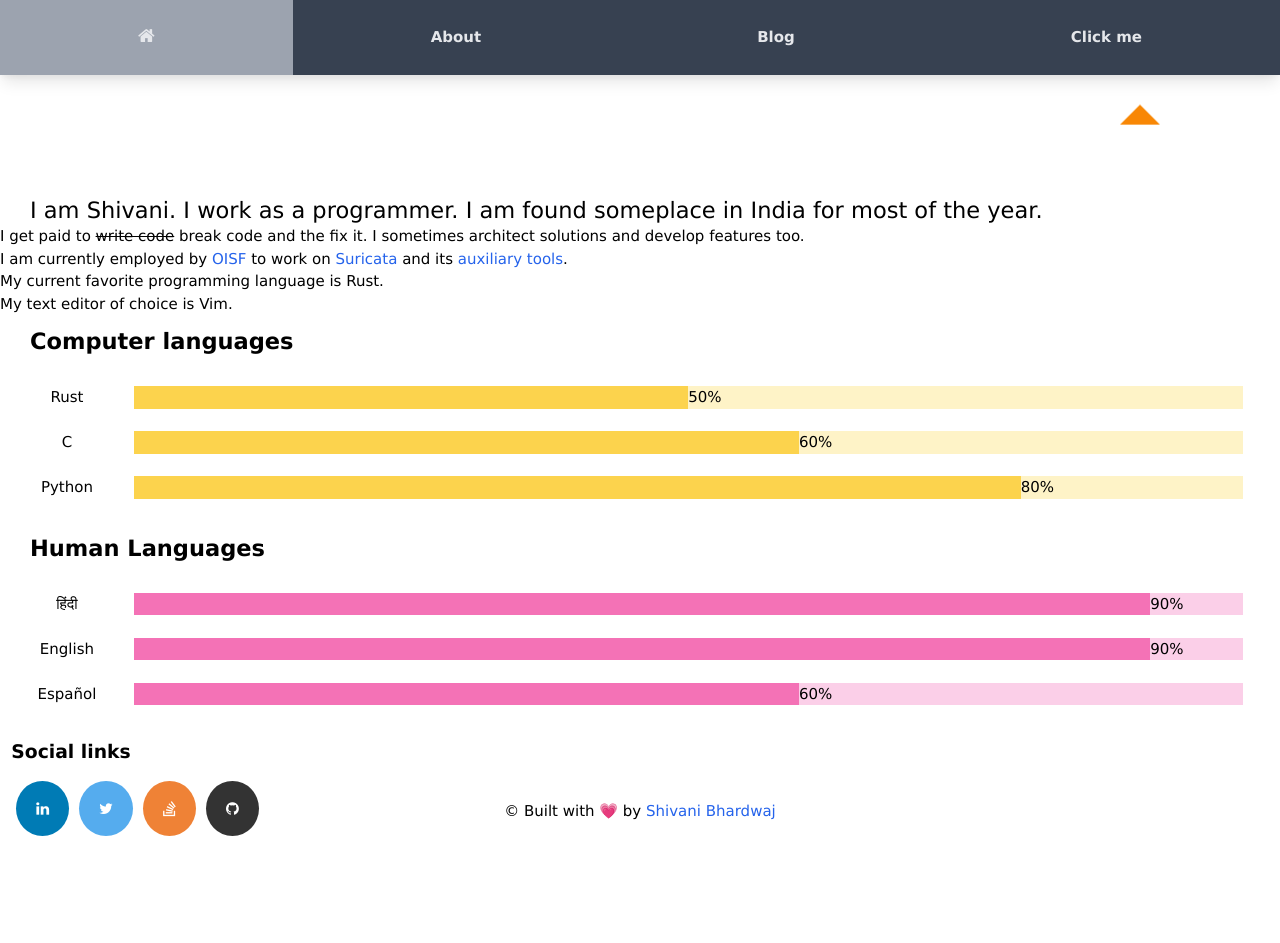
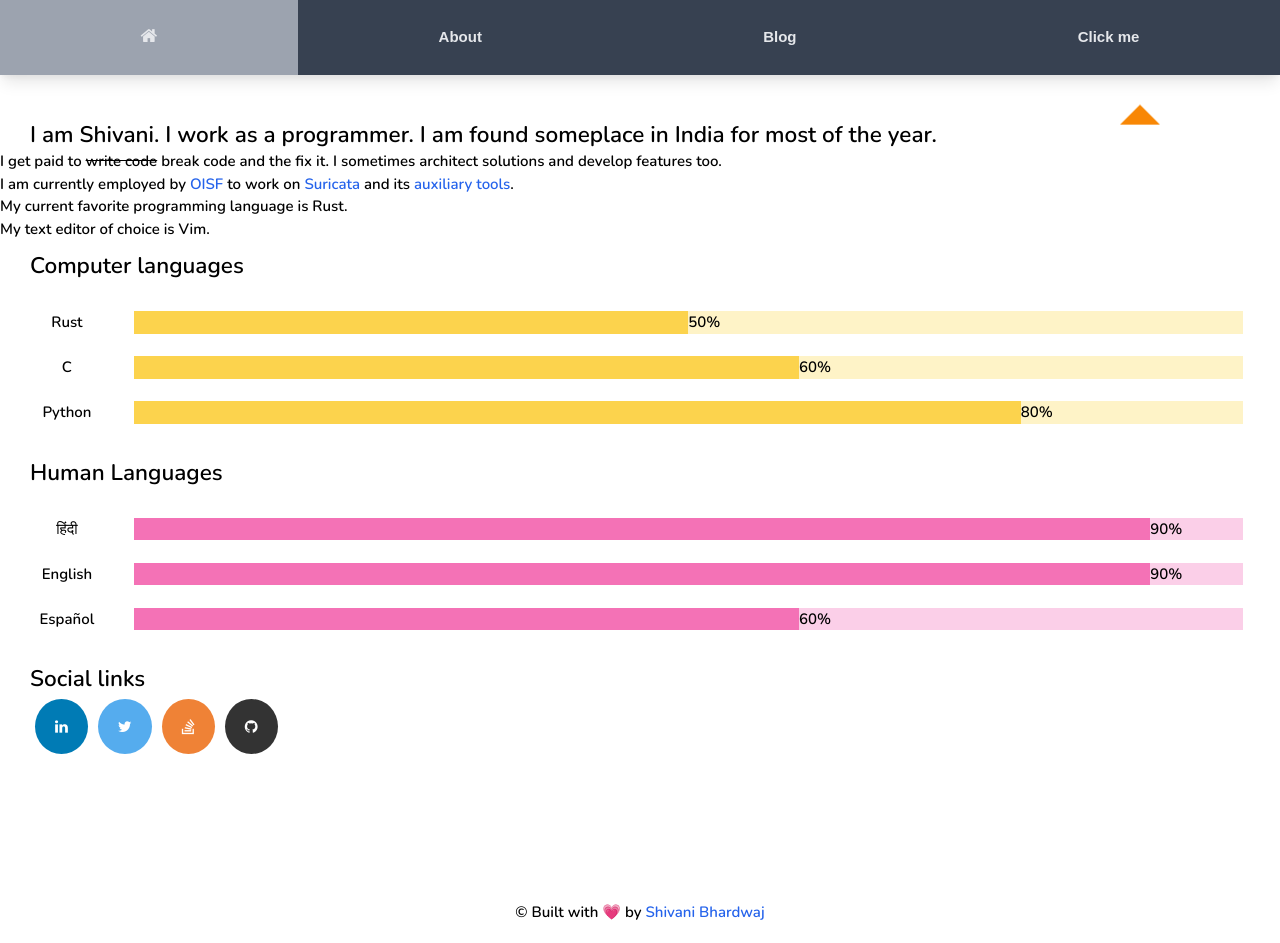
Before and after one commit to inashivb/website, a Nuxt app: page /about in a window 1280 px wide. Before the commit the page ends 841 px from the top, so only its background shows below. Built offline with nearby package versions, Linux system fonts and the light colour scheme.

Commit message:
fix for footer except index

```diff
--- a/components/Footer.vue
+++ b/components/Footer.vue
@@ -1,6 +1,6 @@
 <template>
     <footer>
-        <div class="w-full absolute bottom-5 text-center">
+        <div class="flex-rev-col w-full absolute bottom-5 text-center">
             <p class="none">&copy; Built with &#128151; by <a class="text-blue-600" href="https://about.me/shivanibhardwaj">Shivani Bhardwaj</a></p>
         </div>
     </footer>
--- a/components/Header.vue
+++ b/components/Header.vue
@@ -10,7 +10,7 @@
                <div class="fa fa-home center w3-large"></div>
             </nuxt-link>
             <nuxt-link to="/about" class="menu-item">
-               <label>About</label>
+                About
             </nuxt-link>
             <nuxt-link to="/blog" class="menu-item">
                 Blog
--- /dev/null
+++ b/layouts/default.vue
@@ -0,0 +1,23 @@
+<template>
+    <div class="relative">
+        <Header />
+        <link rel="preconnect" href="https://fonts.googleapis.com">
+        <link rel="preconnect" href="https://fonts.gstatic.com" crossorigin>
+        <link href="https://fonts.googleapis.com/css2?family=Nunito:wght@600&display=swap" rel="stylesheet">
+        <Nuxt class="h-screen"/>
+        <br /><br /><br />
+        <Footer />
+    </div>
+</template>
+
+<style>
+* {
+  font-family: 'Nunito', sans-serif;
+}
+.fa {
+    font-family: FontAwesome;
+}
+.menu-item {
+    font-family: sans-serif;
+}
+</style>
--- a/nuxt.config.js
+++ b/nuxt.config.js
@@ -1,7 +1,7 @@
 export default {
   // Global page headers: https://go.nuxtjs.dev/config-head
   head: {
-    title: 'test',
+    title: 'Shivani Bhardwaj',
     htmlAttrs: {
       lang: 'en'
     },
--- a/pages/about.vue
+++ b/pages/about.vue
@@ -1,9 +1,8 @@
 <template lang="html">
-    <div class="relative">
+    <div>
     <meta name="viewport" content="width=device-width, initial-scale=1">
     <link rel="stylesheet" href="https://cdnjs.cloudflare.com/ajax/libs/font-awesome/4.7.0/css/font-awesome.min.css">
-    <Header />
-        <p class="px-8 text-left text-2xl pt-32">I am Shivani. I work as a programmer. I am found someplace in India for most of the year.</p>
+        <p class="px-8 text-left text-2xl pt-12">I am Shivani. I work as a programmer. I am found someplace in India for most of the year.</p>
         <p>I get paid to <s>write code</s> break code and the fix it. I sometimes architect solutions and develop features too.</p>
         <p>I am currently employed by <a class="text-blue-600" href="https://oisf.net/">OISF</a> to work on <a class="text-blue-600" href="https://suricata.io/">Suricata</a> and its <a class="text-blue-600" href="https://github.com/orgs/OISF/repositories">auxiliary tools</a>.</p>
         <p>My current favorite programming language is Rust.</p>
@@ -40,14 +39,13 @@
             <div class="human-lang-fr-bar w-3/5"></div>
             <div class="human-lang-bk-bar w-2/5">60%</div>
         </div><br>
-        <p class="p-3 text-left text-xl font-bold">Social links</p>
-        <div class="pl-3 flex flex-row">
+        <p class="px-8 pt-3 text-left text-2xl font-bold">Social links</p>
+        <div class="pl-8 flex flex-row">
             <div><a href="https://www.linkedin.com/in/shivan1" class="icon fa fa-linkedin flex-grow"></a></div>
             <div><a href="https://twitter.com/tuxish" class="icon fa fa-twitter flex-grow"></a></div>
             <div><a href="https://stackoverflow.com/users/3715736/unixia" class="icon fa fa-stack-overflow flex-grow"></a></div>
             <div><a href="https://github.com/inashivb" class="icon fa fa-github flex-grow"></a></div>
         </div>
-    <Footer />
     </div>
 </template>
 
--- a/pages/blog.vue
+++ b/pages/blog.vue
@@ -1,6 +1,5 @@
 <template lang="html">
     <div>
-    <Header />
     <script>
         export default {
             async asyncData({ $content, params }) {
@@ -15,6 +14,5 @@
             }
         }
     </script>
-    <Footer />
     </div>
 </template>
--- a/pages/clickme.vue
+++ b/pages/clickme.vue
@@ -1,7 +1,6 @@
 <template lang="html">
     <div>
-    <Header/>
-        <p class="pt-32">Since you fell for the (annoying) clickbait, here's your chance to do a noble deed.</p>
+        <p class="pt-12">Since you fell for the (annoying) clickbait, here's your chance to do a noble deed.</p>
         <p>Below is the list of a few open source projects that are awesome and I endorse.</p>
         <p>If you also use any of these projects, please consider donating. If you are not in a position to donate, please give them a shout-out on Twitter, check their GitHub and leave a &#11088;!</p>
         <div class="flex-col p-10">
@@ -40,7 +39,6 @@
                 </div>
             </div> -->
         </div>
-    <Footer/>
     </div>
 </template>
 
--- a/pages/index.vue
+++ b/pages/index.vue
@@ -1,27 +1,26 @@
 <template>
-  <div class="relative">
-    <Header />
-        <h1 class="pt-32 pb-8 text-center text-5xl font-extrabold">Hello, beautiful human!</h1>
+  <div>
+        <h1 class="pt-12 pb-8 text-center text-5xl font-extrabold">Hello, beautiful human!</h1>
         <p>Welcome to my little corner on the web.</p>
-        <p>Here are some pretty pictures to lift your mood and... fill this page up. &#128517;</p>
-        <div class="flex flex-col items-center pb-10">
-          <div class="m-auto p-8">
+        <p>Here are some unedited pretty pictures to lift your mood and... fill this page up. &#128517;</p>
+        <br />
+        <div class="flex flex-col gap-1 items-center">
+          <div class="m-auto p-3 border-2 border-grey w-2/5">
             <img src='~assets/lake.JPG' alt="Mirror Lake">
           </div>
           <br>
-          <div class="m-auto p-8">
+          <div class="m-auto p-3 border-2 border-grey w-2/5">
             <img src='~assets/lone-red-tree.JPG' alt="Lone Red Tree">
           </div>
           <br>
-          <div class="m-auto p-8">
+          <div class="m-auto p-3 border-2 border-grey w-2/5">
             <img src='~assets/rain-mountains.JPG' alt="Pouring on Mountains">
           </div>
           <br>
-          <div class="m-auto p-8">
+          <div class="m-auto p-3 border-2 border-grey w-2/5">
             <img src='~assets/jardin-luxem.JPG' alt="Grey in Sky Rainbow on Earth">
           </div>
         </div>
-    <Footer />
   </div>
 </template>
 
@@ -32,14 +31,6 @@ export default Vue.extend({})
 </script>
 
 <style>
-img {
-  border: 1px solid #ddd;
-  border-radius: 4px;
-  padding: 5px;
-  height: 400px;
-  width: 100%;
-}
-
 p {
   padding: 12px 32px;
   text-align: left;
```
